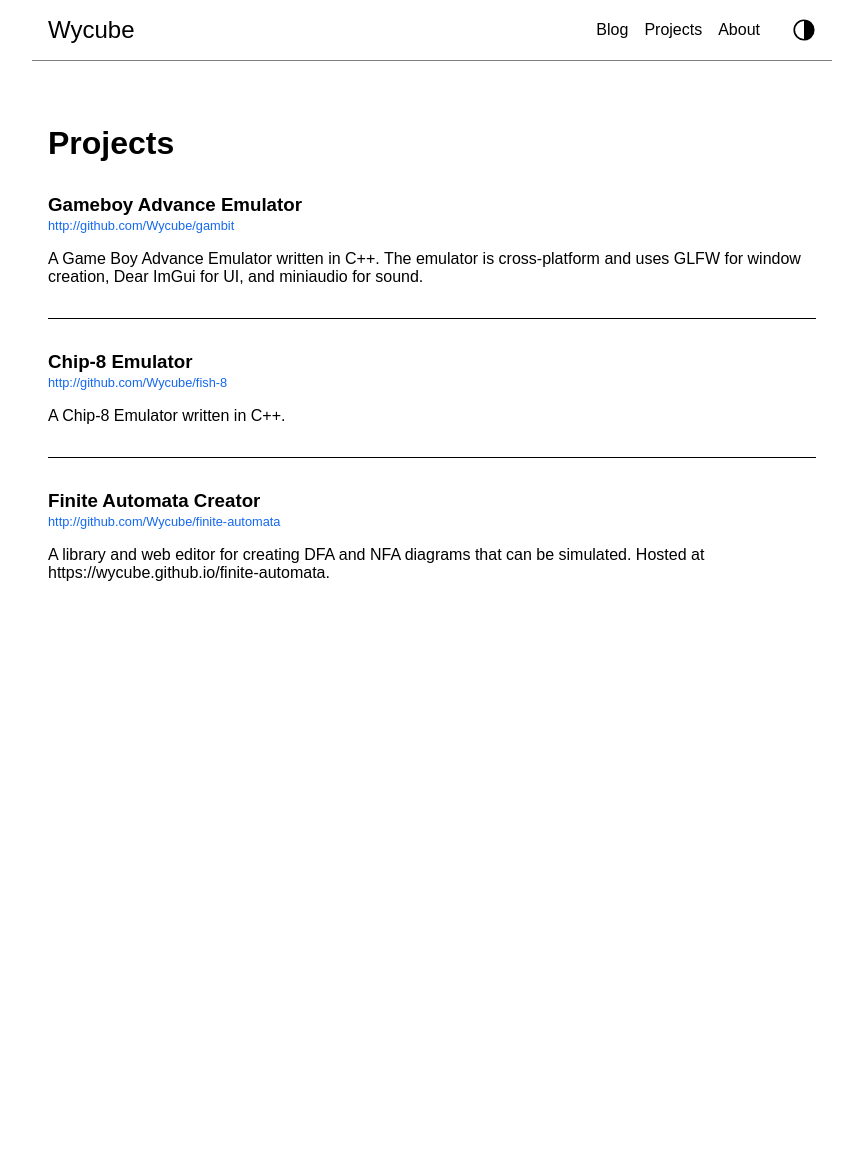
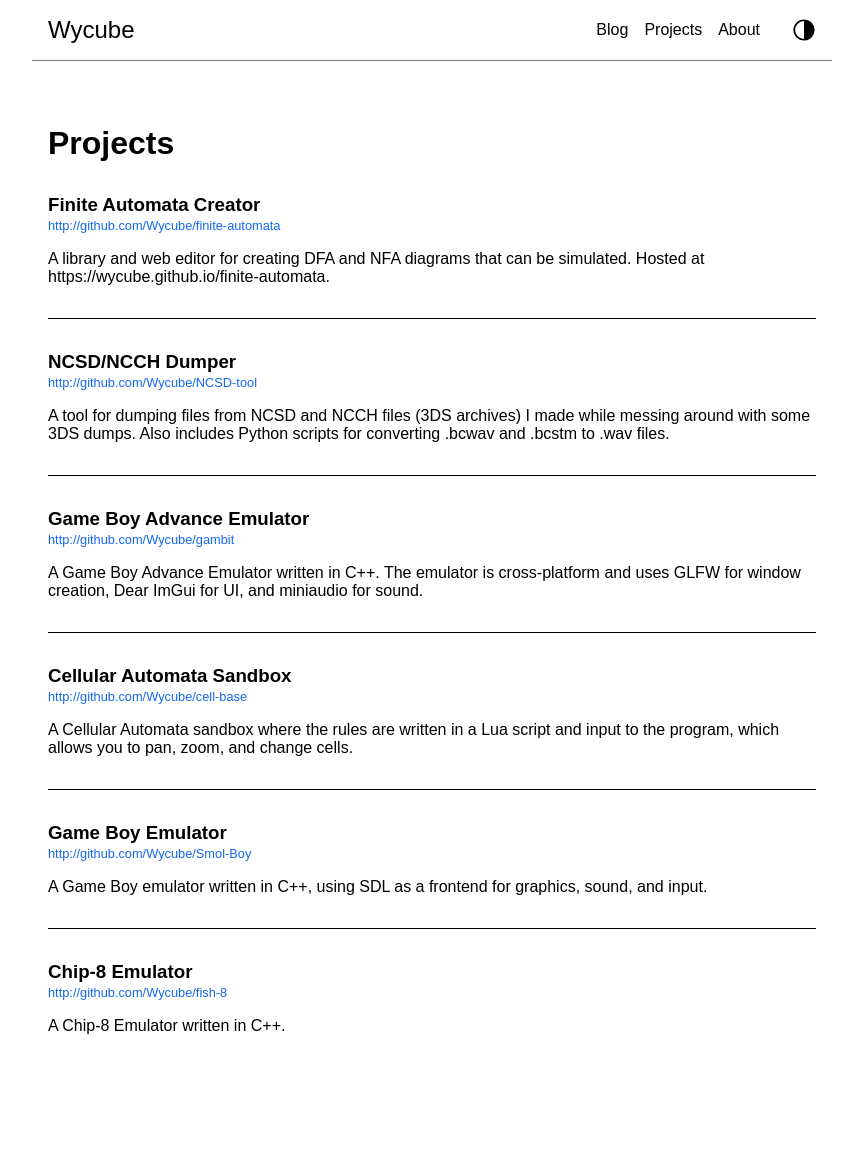
Before and after one commit to Wycube/wycube.github.io, a Jekyll site: the page built from projects.html, in a window 1280 px wide. Shown: the whole page, without its empty margins (208-1071 px from the left). Built offline with Jekyll 4.4.1, drawn with Linux system fonts in a browser that asks for light colours; before the commit the page ends 900 px from its top, so only the background shows below that.

Commit message:
Add more projects

```diff
--- a/projects.html
+++ b/projects.html
@@ -6,11 +6,51 @@ permalink: /projects
 
 <div class="project-block">
     <div class="project-header">
-        <h3>Gameboy Advance Emulator</h3>
+        <h3>Finite Automata Creator</h3>
+        <a href="https://github.com/Wycube/finite-automata">http://github.com/Wycube/finite-automata</a>
+    </div>
+    <p>
+        A library and web editor for creating DFA and NFA diagrams that can be simulated. Hosted at <a href="https://wycube.github.io/finite-automata">https://wycube.github.io/finite-automata</a>.
+    </p>
+</div>
+
+<div class="project-block">
+    <div class="project-header">
+        <h3>NCSD/NCCH Dumper</h3>
+        <a href="https://github.com/Wycube/NCSD-tool">http://github.com/Wycube/NCSD-tool</a>
+    </div>
+    <p>
+        A tool for dumping files from NCSD and NCCH files (3DS archives) I made while messing around with some 3DS dumps. Also includes Python scripts for converting .bcwav and .bcstm to .wav files.
+    </p>
+</div>
+
+<div class="project-block">
+    <div class="project-header">
+        <h3>Game Boy Advance Emulator</h3>
         <a href="https://github.com/Wycube/gambit">http://github.com/Wycube/gambit</a>
     </div>
     <p>
         A Game Boy Advance Emulator written in C++. The emulator is cross-platform and uses GLFW for window creation, Dear ImGui for UI, and miniaudio for sound.
+    </p>
+</div>
+
+<div class="project-block">
+    <div class="project-header">
+        <h3>Cellular Automata Sandbox</h3>
+        <a href="https://github.com/Wycube/cell-base">http://github.com/Wycube/cell-base</a>
+    </div>
+    <p>
+        A Cellular Automata sandbox where the rules are written in a Lua script and input to the program, which allows you to pan, zoom, and change cells.
+    </p>
+</div>
+
+<div class="project-block">
+    <div class="project-header">
+        <h3>Game Boy Emulator</h3>
+        <a href="https://github.com/Wycube/Smol-Boy">http://github.com/Wycube/Smol-Boy</a>
+    </div>
+    <p>
+        A Game Boy emulator written in C++, using SDL as a frontend for graphics, sound, and input.
     </p>
 </div>
 
@@ -23,13 +63,3 @@ permalink: /projects
         A Chip-8 Emulator written in C++.
     </p>
 </div>
-
-<div class="project-block">
-    <div class="project-header">
-        <h3>Finite Automata Creator</h3>
-        <a href="https://github.com/Wycube/finite-automata">http://github.com/Wycube/finite-automata</a>
-    </div>
-    <p>
-        A library and web editor for creating DFA and NFA diagrams that can be simulated. Hosted at <a href="https://wycube.github.io/finite-automata">https://wycube.github.io/finite-automata</a>.
-    </p>
-</div>
```
